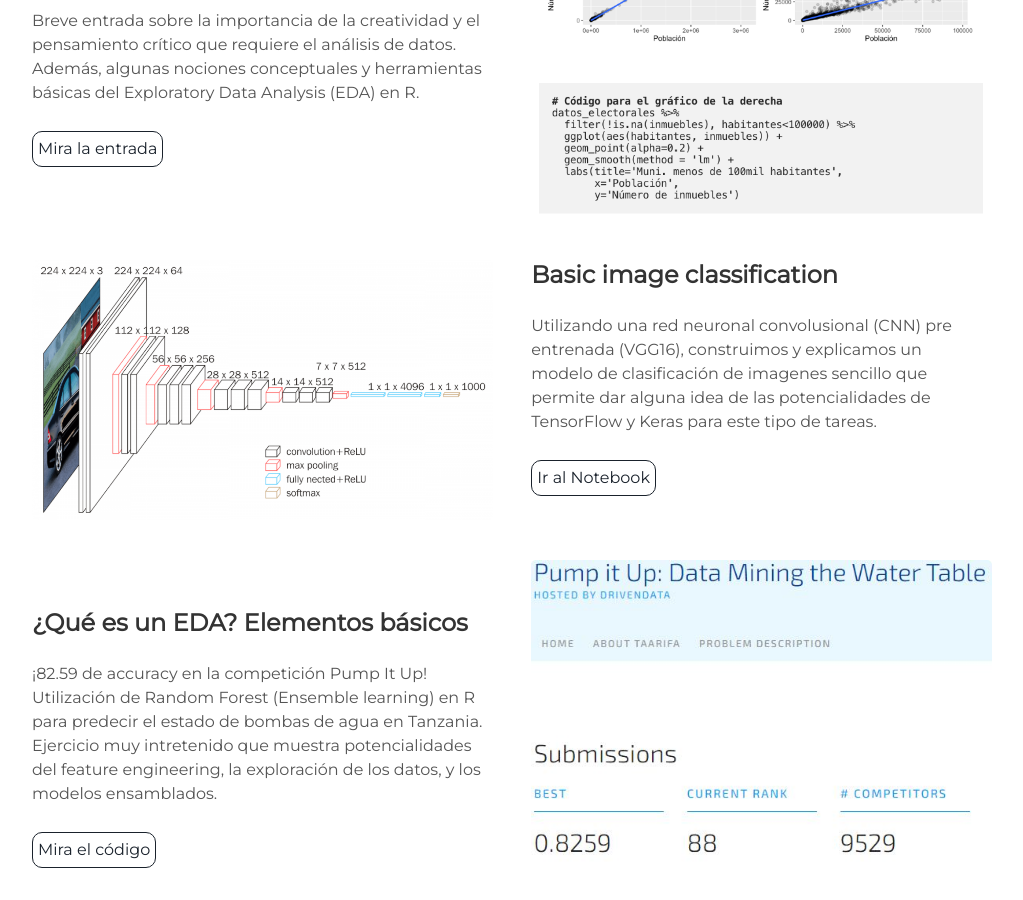
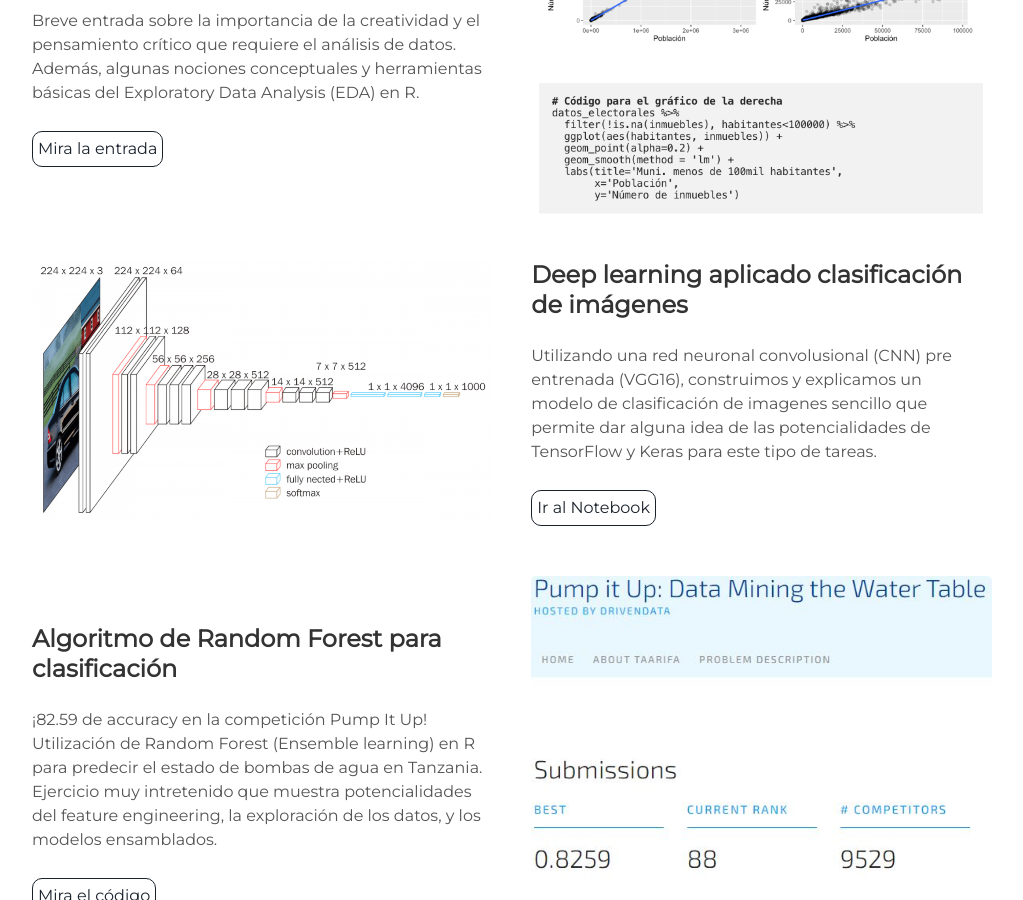
Before and after one commit to alvaroleongarrido/alvaroleongarrido.github.io, a Jekyll site: the page built from index.html, in a window 1280 px wide and 900 px high, scrolled down 2353 px. Shown: the whole window, without its empty margins (128-1151 px from the left). Built offline with Jekyll 4.4.1, drawn with Linux system fonts in a browser that asks for light colours.

Commit message:
leves cambios

```diff
--- a/_includes/projects.html
+++ b/_includes/projects.html
@@ -18,7 +18,7 @@
     <img alt="pre trained vgg16" src="{{ "/assets/img/entradas/VGG16.png" | prepend: site.baseurl }}" />
   </div>
   <div class="contents-right">
-      <h3>Basic image classification</h3>
+      <h3>Deep learning aplicado clasificación de imágenes</h3>
     <p>Utilizando una red neuronal convolusional (CNN) pre entrenada (VGG16), construimos y explicamos un modelo de clasificación de imagenes sencillo que permite dar alguna idea de las potencialidades de TensorFlow y Keras para este tipo de tareas.</p>
     <a class="project-link" href="https://github.com/alvaroleongarrido/projects/blob/master/CNN_VGG16_Exercise.ipynb" target="_newtab">Ir al Notebook</a>
   </div>
@@ -30,7 +30,7 @@
     <img alt="pump it up submission" src="{{ "/assets/img/entradas/pumpitup.JPG" | prepend: site.baseurl }}" />
   </div>
   <div class="contents">
-    <h3>¿Qué es un EDA? Elementos básicos</h3>
+    <h3>Algoritmo de Random Forest para clasificación</h3>
     <p>¡82.59 de accuracy en la competición Pump It Up! Utilización de Random Forest (Ensemble learning) en R para predecir el estado de bombas de agua en Tanzania. Ejercicio muy intretenido que muestra potencialidades del feature engineering, la exploración de los datos, y los modelos ensamblados.</p>
     <a class="project-link" href="https://github.com/alvaroleongarrido/projects/blob/master/RandomForest_R_PumpItUp" target="_newtab">Mira el código</a>
   </div>
```
